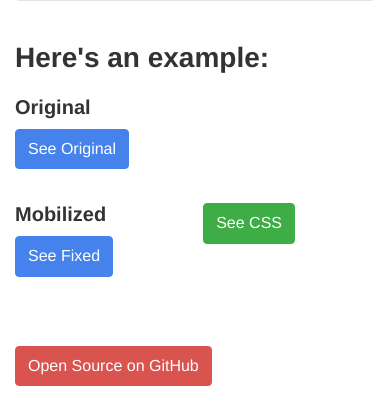
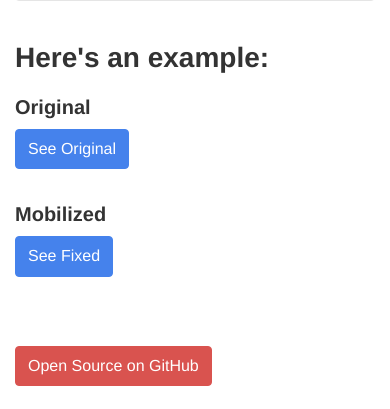
Before and after one commit to mapmeld/this-could-be-mobile, a Node project: template views/home.jade in a window 390 px wide. Shown: the part 524-933 px from the top of the page. Run offline with Node 20 templates, Linux system fonts and the light colour scheme; the template is opened without the code that fills it, so the values that code supplies are empty; some libraries are stand-ins or nearby versions; some web fonts are replaced.

Commit message:
hide CSS button on mobile home

```diff
--- a/views/home.jade
+++ b/views/home.jade
@@ -36,7 +36,7 @@ html
             br
             br
         .col-sm-6
-          a.btn.btn-success.pull-right(href="/cssviewer/1", style="margin-right: 80px;") See CSS
+          a.btn.btn-success.pull-right.original(href="/cssviewer/1", style="margin-right: 80px;") See CSS
           h4 Mobilized
           .original
             iframe(src="/page?url=http://thiscouldbemobile.com/sample.htm&id=1", height="600", width="360")
```
